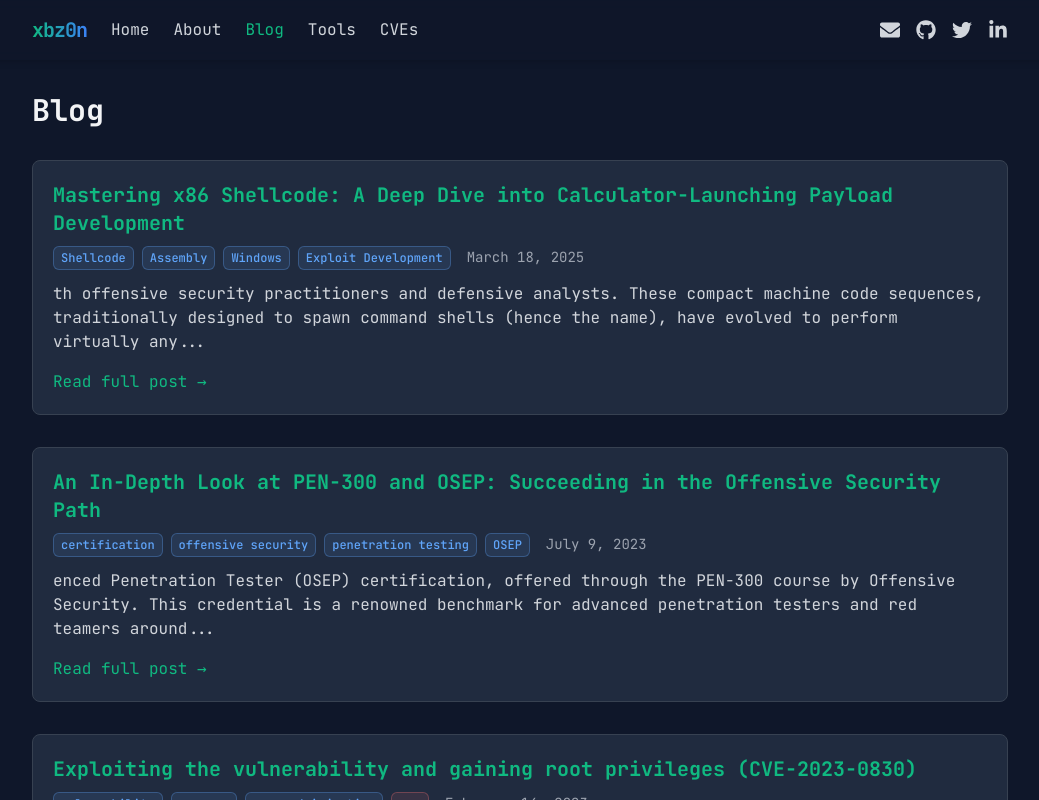
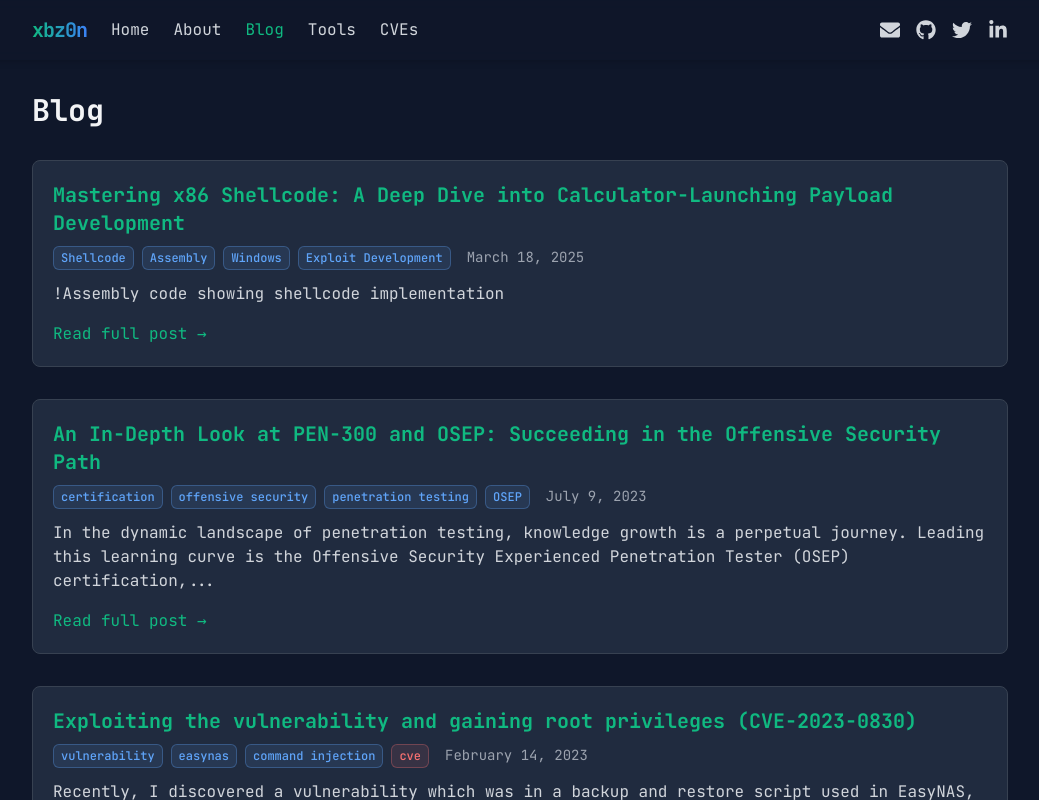
Before and after one commit to xbz0n/xbz0n.github.io, a Next.js app: page /blog in a window 1280 px wide. Shown: the top 800 px of the page, without its empty margins (120-1159 px from the left). Built offline with nearby package versions, Linux system fonts and the light colour scheme.

Commit message:
Completely revise blog excerpt generation for better readability

```diff
--- a/pages/blog/index.js
+++ b/pages/blog/index.js
@@ -73,10 +73,50 @@ function cleanExcerpt(content) {
   // Remove horizontal rules
   clean = clean.replace(/^---$|^\*\*\*$|^___$/gm, '');
 
-  // Normalize whitespace
-  clean = clean.replace(/\n+/g, ' ').trim();
+  return clean;
+}
 
-  return clean;
+// New function to extract a meaningful excerpt
+function generateExcerpt(content) {
+  // First clean the markdown syntax
+  let cleaned = cleanExcerpt(content);
+
+  // Split into paragraphs (sequences of non-empty lines)
+  const paragraphs = cleaned.split(/\n{2,}/).map(p => p.trim()).filter(p => p.length > 0);
+
+  // Find the first real paragraph (skip potential titles and short phrases)
+  let startParagraph = 0;
+  // Skip paragraphs that are likely titles or just image captions
+  while (startParagraph < paragraphs.length &&
+         (paragraphs[startParagraph].length < 40 ||
+          paragraphs[startParagraph].includes('# ') ||
+          paragraphs[startParagraph].includes('## '))) {
+    startParagraph++;
+  }
+
+  // If we've gone through all paragraphs, go back to the longest one we found
+  if (startParagraph >= paragraphs.length) {
+    const lengths = paragraphs.map(p => p.length);
+    startParagraph = lengths.indexOf(Math.max(...lengths));
+  }
+
+  // Get the selected paragraph and ensure it's not too long for an excerpt
+  let excerpt = paragraphs[startParagraph] || '';
+
+  // Truncate if necessary and add ellipsis
+  if (excerpt.length > 200) {
+    // Try to truncate at a sentence boundary
+    const sentenceEnd = excerpt.slice(150, 200).search(/[.!?]\s/);
+    if (sentenceEnd !== -1) {
+      excerpt = excerpt.slice(0, 150 + sentenceEnd + 1) + '...';
+    } else {
+      // If no sentence boundary found, truncate at a word boundary
+      const lastSpace = excerpt.slice(0, 200).lastIndexOf(' ');
+      excerpt = excerpt.slice(0, lastSpace) + '...';
+    }
+  }
+
+  return excerpt;
 }
 
 export async function getStaticProps() {
@@ -92,12 +132,8 @@ export async function getStaticProps() {
       const fileContents = fs.readFileSync(fullPath, 'utf8');
       const { data, content } = matter(fileContents);
 
-      // Clean the content of markdown formatting
-      const cleanContent = cleanExcerpt(content);
-
-      // Create the excerpt - start from a position after the title/image area
-      const startPosition = Math.min(150, cleanContent.length / 3);
-      const excerpt = cleanContent.slice(startPosition, startPosition + 200) + '...';
+      // Generate a meaningful excerpt
+      const excerpt = generateExcerpt(content);
 
       return {
         slug,
```
